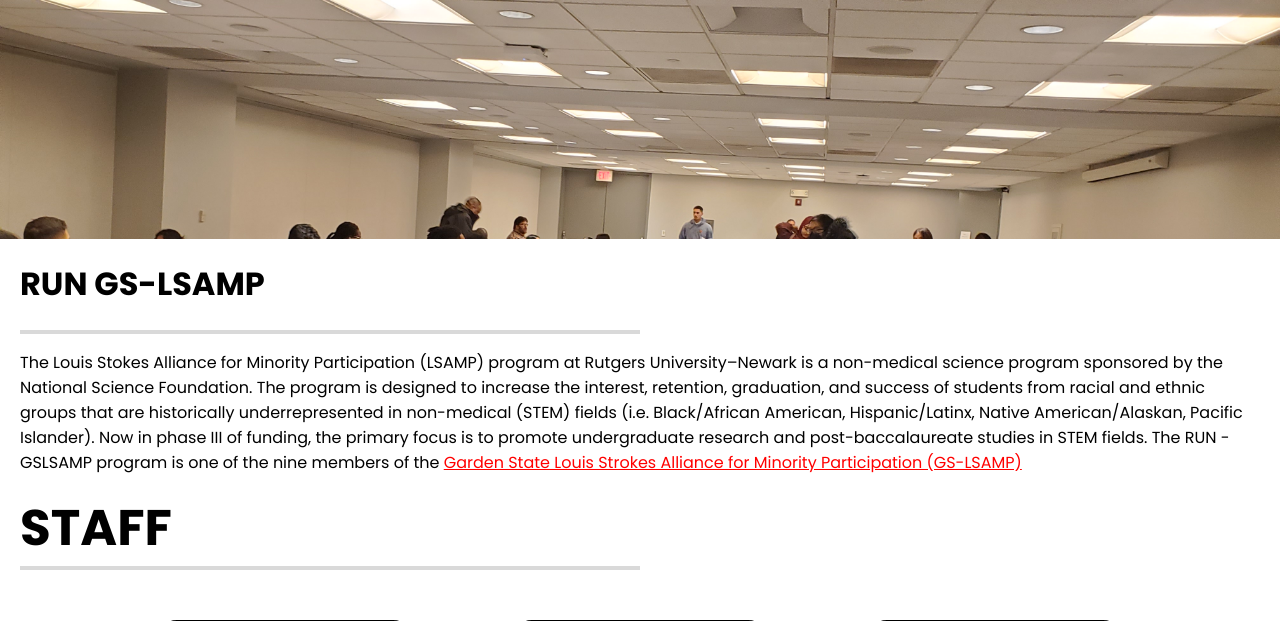
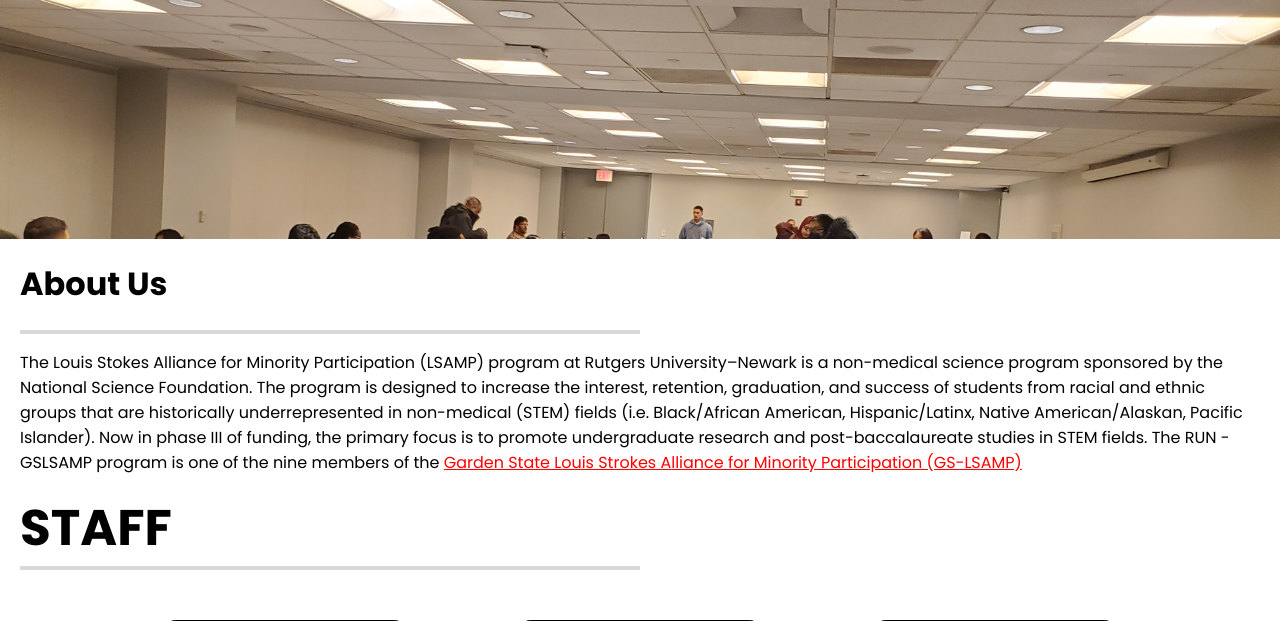
Before and after one commit to rutgers-newark-gslsamp/run-gslsamp-site, a PHP site: page /pages/about.html in a window 1280 px wide. Shown: the part 133-754 px from the top of the page. Run offline with PHP 8.4, Linux system fonts and the light colour scheme.

Commit message:
Update header text in about us page

```diff
--- a/assets/stylesheets/home.css
+++ b/assets/stylesheets/home.css
@@ -1,7 +1,6 @@
 /* HERO */
 .landing-hero {
-    position: relative;
-}
+    position: relative;}
 .hero-picture-wrapper{
     max-height: 80vh;
     overflow: hidden;
--- a/pages/about.html
+++ b/pages/about.html
@@ -45,7 +45,7 @@
     <main class="main-message" >
         <div>
             <div class="part-header">
-                <h1>RUN GS-LSAMP</h1>
+                <h1>About Us</h1>
                 <hr>
             </div>
             <p>
--- a/pages/index.html
+++ b/pages/index.html
@@ -36,7 +36,6 @@
             </ul>
         </nav>
     </header>
-
     <main class="landing-hero">
         <!-- Later turn into hero-gallery -->
         <div class="hero-picture-wrapper">
```
